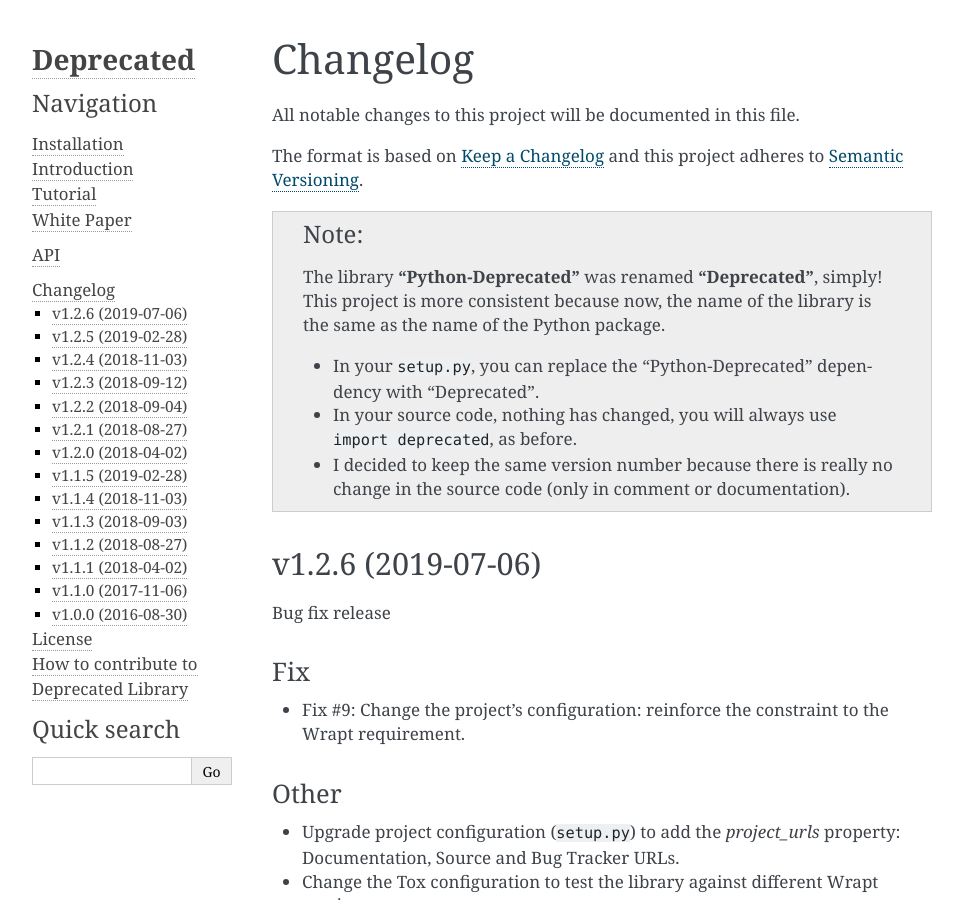
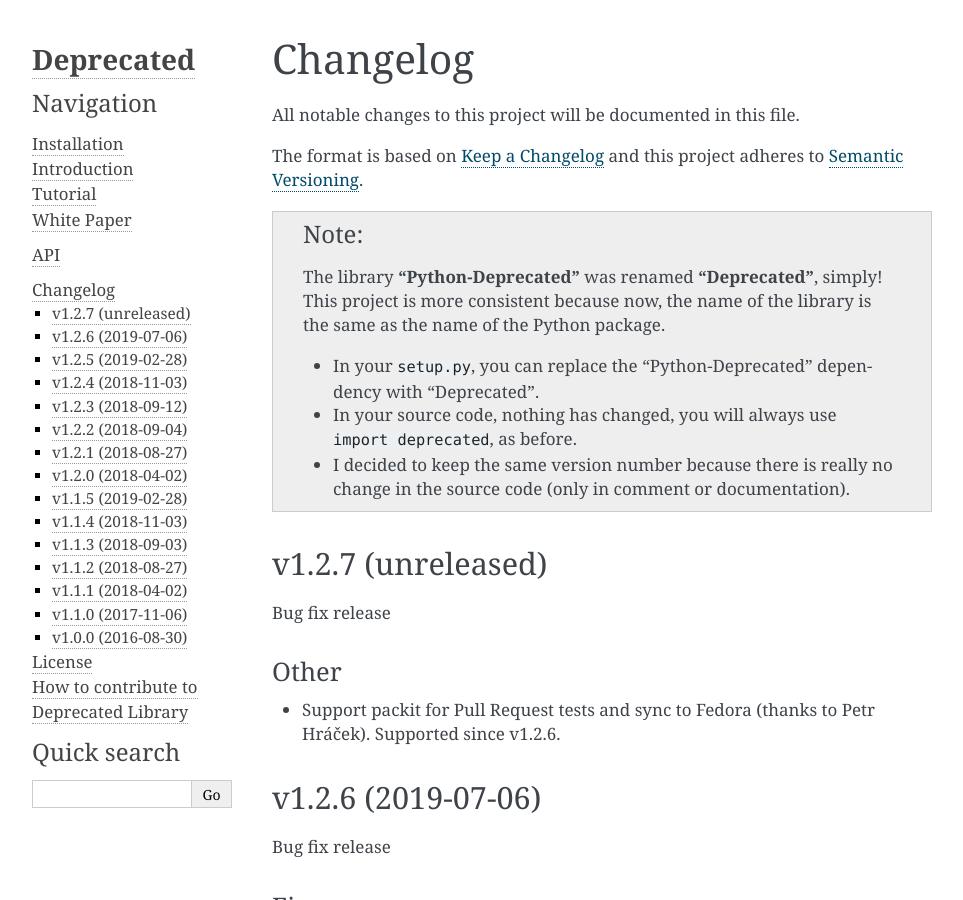
Before and after one commit to laurent-laporte-pro/deprecated, a Sphinx documentation site: the page built from docs/source/changelog.rst, in a window 1280 px wide and 900 px high. Shown: the whole window, without its empty margins (148-1111 px from the left). Built offline with Sphinx 7.4.7, drawn with Linux system fonts in a browser that asks for light colours.

Commit message:
Prepare next version 1.2.7 (unreleased)

```diff
--- a/CHANGELOG.rst
+++ b/CHANGELOG.rst
@@ -16,6 +16,18 @@ and this project adheres to `Semantic Versioning <https://semver.org/spec/v2.0.0
     - In your source code, nothing has changed, you will always use ``import deprecated``, as before.
     - I decided to keep the same version number because there is really no change in the source code
       (only in comment or documentation).
+
+
+v1.2.7 (unreleased)
+===================
+
+Bug fix release
+
+Other
+-----
+
+- Support packit for Pull Request tests and sync to Fedora (thanks to Petr Hráček).
+  Supported since v1.2.6.
 
 
 v1.2.6 (2019-07-06)
--- a/deprecated/__init__.py
+++ b/deprecated/__init__.py
@@ -8,6 +8,6 @@ Python ``@deprecated`` decorator to deprecate old python classes, functions or m
 """
 
 #: Module Version Number, see `PEP 396 <https://www.python.org/dev/peps/pep-0396/>`_.
-__version__ = "1.2.6"
+__version__ = "1.2.7"
 
 from deprecated.classic import deprecated
--- a/docs/source/conf.py
+++ b/docs/source/conf.py
@@ -59,7 +59,7 @@ author = 'Marcos CARDOSO & Laurent LAPORTE'
 # built documents.
 #
 # The full version, including alpha/beta/rc tags.
-release = "1.2.6"
+release = "1.2.7"
 # The short X.Y version.
 version = release.rpartition('.')[0]
 
--- a/setup.py
+++ b/setup.py
@@ -143,7 +143,7 @@ from setuptools import setup
 
 setup(
     name='Deprecated',
-    version='1.2.6',
+    version='1.2.7',
     url='https://github.com/tantale/deprecated',
     project_urls={
         "Documentation": "https://deprecated.readthedocs.io/en/latest/",
```
Also changed, not shown: .bumpversion.cfg, 1 other file.
